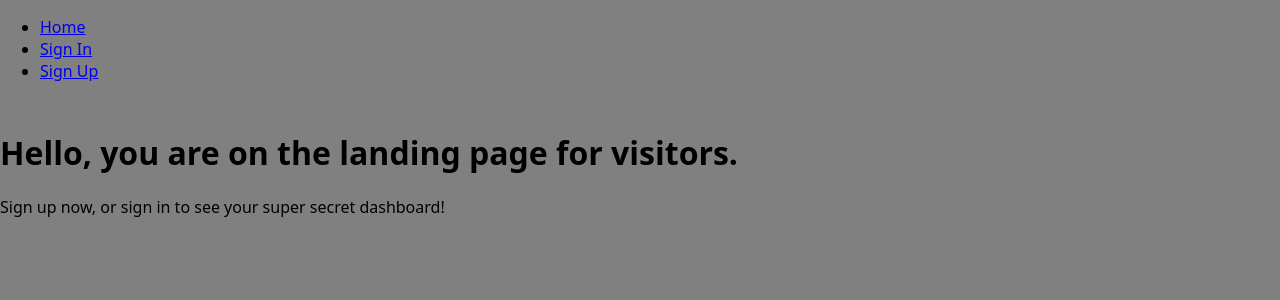
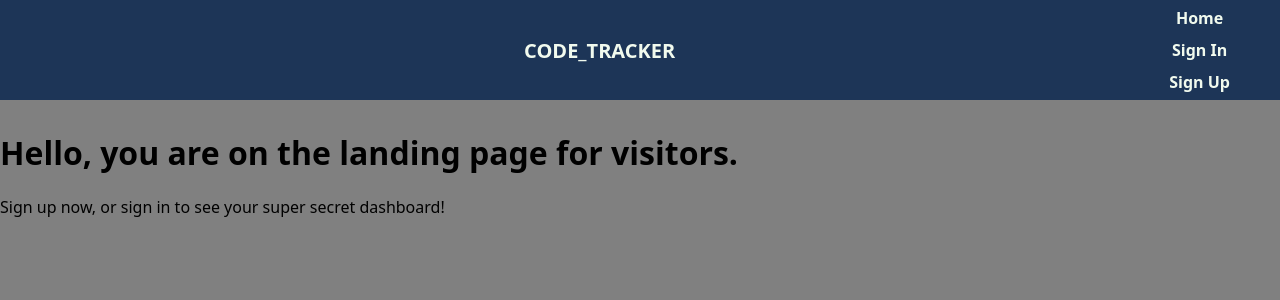
Before and after one commit to JuicetenG/project-3-frontend, a React (Vite) app: page / in a window 1280 px wide. Shown: the top 300 px of the page. Built offline with nearby package versions, Linux system fonts and the light colour scheme; no server answers.

Commit message:
navbar css

```diff
--- /dev/null
+++ b/src/components/NavBar/NavBar.css
@@ -0,0 +1,93 @@
+.navbar {
+background-color: #1d3557;
+padding: 15px 20px;
+display: flex;
+justify-content: center;
+}
+
+.nav-container {
+display: flex;
+justify-content: space-between;
+align-items: center;
+width: 100%;
+max-width: 1200px;
+}
+
+.nav-left {
+font-weight: bold;
+color: #f1faee;
+font-size: 18px;
+flex: 1;
+}
+
+.nav-center {
+flex: 1;
+display: flex;
+justify-content: center;
+}
+
+.nav-title {
+font-size: 20px;
+font-weight: bold;
+color: #f1faee;
+text-transform: uppercase;
+}
+
+.nav-right {
+display: flex;
+flex-direction: column;
+align-items: flex-end;
+flex: 1;
+}
+
+.nav-dashboard {
+text-decoration: none;
+font-weight: bold;
+color: #f1faee;
+font-size: 16px;
+margin-bottom: 10px;
+padding: 5px 10px;
+transition: color 0.3s ease-in-out;
+}
+
+.nav-dashboard:hover {
+color: #e63946;
+}
+
+.nav-signout {
+background: none;
+border: none;
+font-weight: bold;
+color: #f1faee;
+font-size: 16px;
+cursor: pointer;
+padding: 5px 10px;
+transition: color 0.3s ease-in-out;
+}
+
+.nav-signout:hover {
+color: #e63946;
+}
+
+.nav-right a {
+display: flex;
+flex-direction: row;
+text-decoration: none;
+font-weight: bold;
+color: #f1faee;
+font-size: 16px;
+padding: 5px 10px;
+transition: color 0.3s ease-in-out;
+}
+
+.nav-right a:hover {
+    color: #e63946;
+}
+
+.nav-left, .nav-right {
+    flex: none;
+}
+
+.nav-right {
+    align-items: center;
+}
--- a/src/components/NavBar/NavBar.jsx
+++ b/src/components/NavBar/NavBar.jsx
@@ -1,6 +1,7 @@
 // src/components/NavBar/NavBar.jsx
 import { useContext } from "react";
 import { Link } from "react-router";
+import './NavBar.css'
 
 import { UserContext } from "../../contexts/UserContext";
 
@@ -21,23 +22,35 @@ const NavBar = () => {
     setUser(null)
   }
 
-return (
-    <nav>
-      {user ? (
-        <ul>
-          <li>Hello, {user.username}</li>
-          {/* The new link */}
-          <li><Link to='/'>Dashboard</Link></li>
-          <li><Link to='/' onClick={handleSignOut}>Sign Out</Link></li>
-        </ul>
-      ) : (
-        <ul>
-          {/* Another new link */}
-          <li><Link to='/'>Home</Link></li>
-          <li><Link to='/sign-in'>Sign In</Link></li>
-          <li><Link to='/sign-up'>Sign Up</Link></li>
-        </ul>
-      )}
+  return (
+    <nav className="navbar">
+      <div className="nav-container">
+        {/* Left Section - Greeting */}
+        {user && (
+          <div className="nav-left">
+            <span className="nav-greeting">Hello, {user.username}</span>
+          </div>
+        )}
+
+        {/* Center Section - App Name */}
+        <div className="nav-center">
+          <span className="nav-title">CODE_tracker</span>
+        </div>
+
+        {/* Right Section - Dashboard & Sign Out */}
+        {user ? (
+          <div className="nav-right">
+            <Link to="/" className="nav-dashboard">Dashboard</Link>
+            <button className="nav-signout" onClick={handleSignOut}>Sign Out</button>
+          </div>
+        ) : (
+          <div className="nav-right">
+            <Link to="/">Home</Link>
+            <Link to="/sign-in">Sign In</Link>
+            <Link to="/sign-up">Sign Up</Link>
+          </div>
+        )}
+      </div>
     </nav>
   );
 };
```
